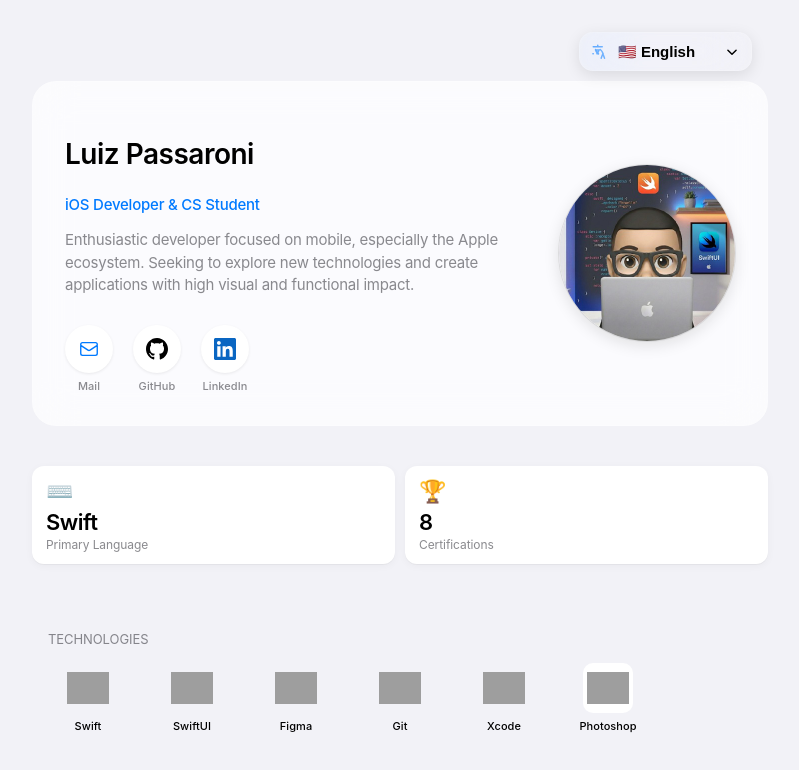
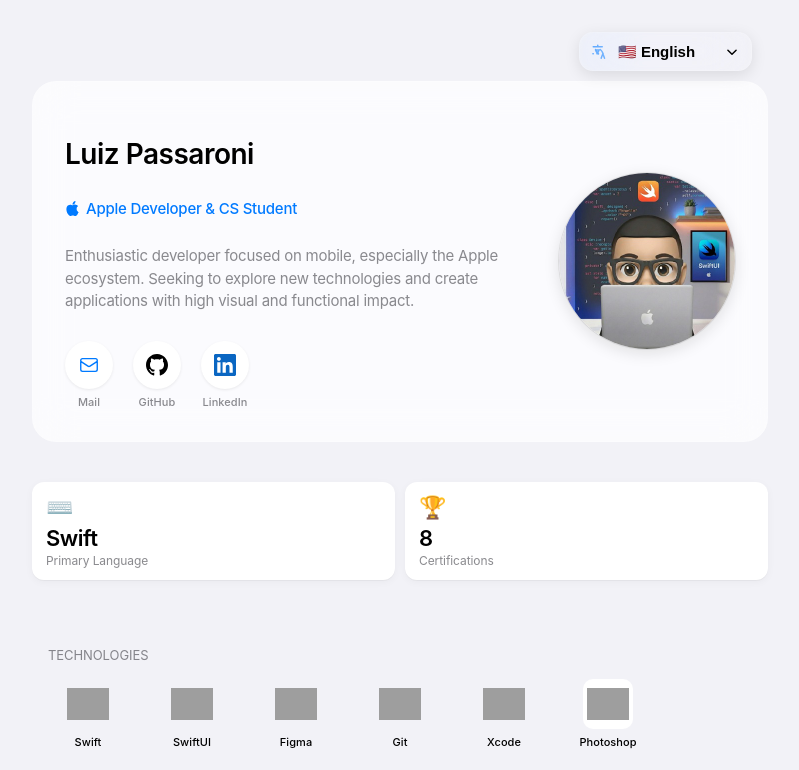
Before and after one commit to luizpassaroni/MeuWebsite, a plain HTML site: page index.html in a window 1280 px wide. Shown: the top 770 px of the page, without its empty margins (240-1039 px from the left). Drawn offline with Linux system fonts and the light colour scheme; no server answers; grey boxes are pictures that could not be loaded.

Commit message:
Use Apple Developer role across site

```diff
--- a/bio/styles.css
+++ b/bio/styles.css
@@ -150,6 +150,18 @@ h1 {
   color: var(--ios-secondary-label);
   font-size: 15px;
   font-weight: 600;
+  display: inline-flex;
+  align-items: center;
+  justify-content: center;
+  gap: 0.4em;
+}
+
+.apple-role-logo {
+  display: block;
+  width: 1em;
+  height: 1em;
+  flex: 0 0 1em;
+  fill: currentColor;
 }
 
 .intro {
--- a/index.html
+++ b/index.html
@@ -5,8 +5,8 @@
   <link rel="icon" href="/favicon.png" type="image/png" />
   <meta charset="utf-8">
   <meta name="viewport" content="width=device-width, initial-scale=1">
-  <title>Luiz Passaroni - iOS Developer</title>
-  <meta name="description" content="Portfólio de Luiz Passaroni, desenvolvedor iOS e estudante de Ciência da Computação. Conheça projetos, experiência e certificações.">
+  <title>Luiz Passaroni - Apple Developer</title>
+  <meta name="description" content="Portfólio de Luiz Passaroni, desenvolvedor para plataformas Apple e estudante de Ciência da Computação. Conheça projetos, experiência e certificações.">
   <meta name="robots" content="index, follow">
   <meta name="theme-color" content="#F2F2F7" media="(prefers-color-scheme: light)">
   <meta name="theme-color" content="#000000" media="(prefers-color-scheme: dark)">
@@ -18,16 +18,16 @@
   <meta property="og:type" content="website">
   <meta property="og:locale" content="pt_BR">
   <meta property="og:site_name" content="Luiz Passaroni">
-  <meta property="og:title" content="Luiz Passaroni | Desenvolvedor iOS">
-  <meta property="og:description" content="Portfólio de Luiz Passaroni, desenvolvedor iOS e estudante de Ciência da Computação. Conheça projetos, experiência e certificações.">
+  <meta property="og:title" content="Luiz Passaroni | Desenvolvedor Apple">
+  <meta property="og:description" content="Portfólio de Luiz Passaroni, desenvolvedor para plataformas Apple e estudante de Ciência da Computação. Conheça projetos, experiência e certificações.">
   <meta property="og:url" content="https://luizpassaroni.com/">
   <meta property="og:image" content="https://luizpassaroni.com/perfil-352.jpg?v=0e6d9b2f90c5f6f7867c68fd67234cb44929cd99">
   <meta property="og:image:width" content="352">
   <meta property="og:image:height" content="352">
   <meta property="og:image:alt" content="Ilustração de Luiz Passaroni trabalhando em um MacBook">
   <meta name="twitter:card" content="summary">
-  <meta name="twitter:title" content="Luiz Passaroni | Desenvolvedor iOS">
-  <meta name="twitter:description" content="Portfólio de Luiz Passaroni, desenvolvedor iOS e estudante de Ciência da Computação. Conheça projetos, experiência e certificações.">
+  <meta name="twitter:title" content="Luiz Passaroni | Desenvolvedor Apple">
+  <meta name="twitter:description" content="Portfólio de Luiz Passaroni, desenvolvedor para plataformas Apple e estudante de Ciência da Computação. Conheça projetos, experiência e certificações.">
   <meta name="twitter:image" content="https://luizpassaroni.com/perfil-352.jpg?v=0e6d9b2f90c5f6f7867c68fd67234cb44929cd99">
   <script type="application/ld+json">
     {
@@ -36,7 +36,7 @@
       "name": "Luiz Passaroni",
       "url": "https://luizpassaroni.com/",
       "image": "https://luizpassaroni.com/perfil-352.jpg?v=0e6d9b2f90c5f6f7867c68fd67234cb44929cd99",
-      "jobTitle": "Desenvolvedor iOS",
+      "jobTitle": "Desenvolvedor para plataformas Apple",
       "sameAs": [
         "https://github.com/luizpassaroni",
         "https://www.linkedin.com/in/luizpassaroni/"
@@ -124,6 +124,8 @@
       .ios-lang-selector option { background: #1c1c1e; color: white; }
     }
 
+    .apple-role { display: inline-flex; align-items: center; gap: 0.4em; }
+    .apple-role-logo { display: block; width: 1em; height: 1em; flex: 0 0 1em; fill: currentColor; }
     .tech-box { width: 50px; height: 50px; display: flex; align-items: center; justify-content: center; }
     .tech-img { max-width: 42px; max-height: 42px; object-fit: contain; }
 
@@ -314,7 +316,7 @@
         <div class="flex-1 space-y-4 text-center md:text-left relative z-10">
           <div>
             <h1 class="ios-title1">Luiz Passaroni</h1>
-            <p class="ios-subheadline ios-text-blue mt-1" style="font-weight:500;" data-i18n="role">Desenvolvedor iOS & Estudante de CC</p>
+            <p class="ios-subheadline ios-text-blue mt-1 apple-role" style="font-weight:500;"><svg class="apple-role-logo" viewBox="0 0 24 24" focusable="false" aria-hidden="true" preserveAspectRatio="xMidYMid meet"><path d="M12.152 6.896c-.948 0-2.415-1.078-3.96-1.04-2.04.027-3.91 1.183-4.961 3.014-2.117 3.675-.546 9.103 1.519 12.09 1.013 1.454 2.208 3.09 3.792 3.039 1.52-.065 2.09-.987 3.935-.987 1.831 0 2.35.987 3.96.948 1.637-.026 2.676-1.48 3.676-2.948 1.156-1.688 1.636-3.325 1.662-3.415-.039-.013-3.182-1.221-3.22-4.857-.026-3.04 2.48-4.494 2.597-4.559-1.429-2.09-3.623-2.324-4.39-2.376-2-.156-3.675 1.09-4.61 1.09zM15.53 3.83c.843-1.012 1.4-2.427 1.245-3.83-1.207.052-2.662.805-3.532 1.818-.78.896-1.454 2.338-1.273 3.714 1.338.104 2.715-.688 3.559-1.701"/></svg><span data-i18n="role">Desenvolvedor Apple & Estudante de CC</span></p>
             <p class="ios-subheadline ios-text-secondary mt-3" style="line-height:1.5;" data-i18n="about">
               Desenvolvedor entusiasta com foco em mobile, especialmente no ecossistema Apple. Buscando explorar novas tecnologias e criar aplicações de alto impacto visual e funcional.
             </p>
@@ -509,7 +511,7 @@
     /* ── i18n ── */
     const translations = {
       pt: {
-        role: "Desenvolvedor iOS & Estudante de CC",
+        role: "Desenvolvedor Apple & Estudante de CC",
         listening_now: "O que estou ouvindo agora", lyrics_synced: "Letras sincronizadas",
         about: "Desenvolvedor entusiasta com foco em mobile, especialmente no ecossistema Apple. Buscando explorar novas tecnologias e criar aplicações de alto impacto visual e funcional.",
         main_lang: "Linguagem principal", certs_label: "Certificados", tech_title: "Tecnologias", exp_title: "Experiência Profissional",
@@ -522,7 +524,7 @@
         mail_label: "E-mail"
       },
       en: {
-        role: "iOS Developer & CS Student",
+        role: "Apple Developer & CS Student",
         listening_now: "What I'm Listening To Now", lyrics_synced: "Synced lyrics",
         about: "Enthusiastic developer focused on mobile, especially the Apple ecosystem. Seeking to explore new technologies and create applications with high visual and functional impact.",
         main_lang: "Primary Language", certs_label: "Certifications", tech_title: "Technologies", exp_title: "Professional Experience",
@@ -535,7 +537,7 @@
         mail_label: "Mail"
       },
       es: {
-        role: "Desarrollador iOS & Estudiante de CC",
+        role: "Desarrollador Apple & Estudiante de CC",
         listening_now: "Qué estoy escuchando ahora", lyrics_synced: "Letras sincronizadas",
         about: "Desarrollador entusiasta centrado en móviles, especialmente en el ecosistema de Apple. Buscando explorar nuevas tecnologías y crear aplicaciones de alto impacto visual y funcional.",
         main_lang: "Idioma principal", certs_label: "Certificados", tech_title: "Tecnologías", exp_title: "Experiencia Profesional",
@@ -548,7 +550,7 @@
         mail_label: "Correo"
       },
       de: {
-        role: "iOS-Entwickler & Informatikstudent",
+        role: "Apple-Entwickler & Informatikstudent",
         listening_now: "Was ich gerade höre", lyrics_synced: "Synchronisierte Liedtexte",
         about: "Begeisterter Entwickler mit Fokus auf Mobile, insbesondere das Apple-Ökosystem. Ich möchte neue Technologien erforschen und Anwendungen mit hoher visueller und funktionaler Wirkung erstellen.",
         main_lang: "Hauptsprache", certs_label: "Zertifikate", tech_title: "Technologien", exp_title: "Berufserfahrung",
@@ -561,7 +563,7 @@
         mail_label: "E-Mail"
       },
       fr: {
-        role: "Développeur iOS & Étudiant en Informatique",
+        role: "Développeur Apple & Étudiant en Informatique",
         listening_now: "Ce que j'écoute en ce moment", lyrics_synced: "Paroles synchronisées",
         about: "Développeur enthousiaste axé sur le mobile, en particulier l'écosystème Apple. Désireux d'explorer de nouvelles technologies et de créer des applications à fort impact visuel et fonctionnel.",
         main_lang: "Langue principale", certs_label: "Certifications", tech_title: "Technologies", exp_title: "Expérience Professionnelle",
@@ -574,7 +576,7 @@
         mail_label: "E-mail"
       },
       it: {
-        role: "Sviluppatore iOS & Studente di Informatica",
+        role: "Sviluppatore Apple & Studente di Informatica",
         listening_now: "Cosa sto ascoltando ora", lyrics_synced: "Testi sincronizzati",
         about: "Sviluppatore entusiasta focalizzato sul mobile, in particolare sull'ecosistema Apple. Mirando a esplorare nuove tecnologie e creare applicazioni ad alto impatto visivo e funzionale.",
         main_lang: "Lingua principale", certs_label: "Certificazioni", tech_title: "Tecnologie", exp_title: "Esperienza Professionale",
@@ -587,7 +589,7 @@
         mail_label: "E-mail"
       },
       ja: {
-        role: "iOSエンジニア ＆ コンピュータサイエンス生",
+        role: "Appleプラットフォーム開発者 ＆ コンピュータサイエンス学生",
         listening_now: "今聴いている曲", lyrics_synced: "同期歌詞",
         about: "Appleのエコシステムをはじめとするモバイル開発に情熱を注ぐデベロッパー。新しい技術を探求し、視覚的・機能的に優れたアプリケーション開発を目指しています。",
         main_lang: "主要言語", certs_label: "資格・認定", tech_title: "技術スタック", exp_title: "職務経歴",
@@ -600,7 +602,7 @@
         mail_label: "メール"
       },
       ar: {
-        role: "مطور iOS وطالب علوم حاسب",
+        role: "مطور منصات Apple وطالب علوم الحاسب",
         listening_now: "ما الذي أستمع إليه الآن", lyrics_synced: "كلمات متزامنة",
         about: "مطور متحمس يركز على تطبيقات الهاتف المحمول، وخاصة منظومة Apple البيئية. يسعى لاستكشاف تقنيات جديدة وإنشاء تطبيقات ذات تأثير بصري ووظيفي عالٍ.",
         main_lang: "اللغة الأساسية", certs_label: "الشهادات", tech_title: "التقنيات", exp_title: "الخبرة المهنية",
@@ -613,7 +615,7 @@
         mail_label: "البريد"
       },
       zh: {
-        role: "iOS 开发者 & 计算机科学学生",
+        role: "Apple 平台开发者 & 计算机科学学生",
         listening_now: "我现在在听什么", lyrics_synced: "同步歌词",
         about: "热衷于移动端开发的软件工程师，专注 Apple 生态系统。致力于探索前沿技术，打造具有高度视觉和功能冲击力的应用软件。",
         main_lang: "核心语言", certs_label: "认证证书", tech_title: "技术栈", exp_title: "工作经历",
```
Also changed, not shown: bio/index.html (+5 -5 lines).
